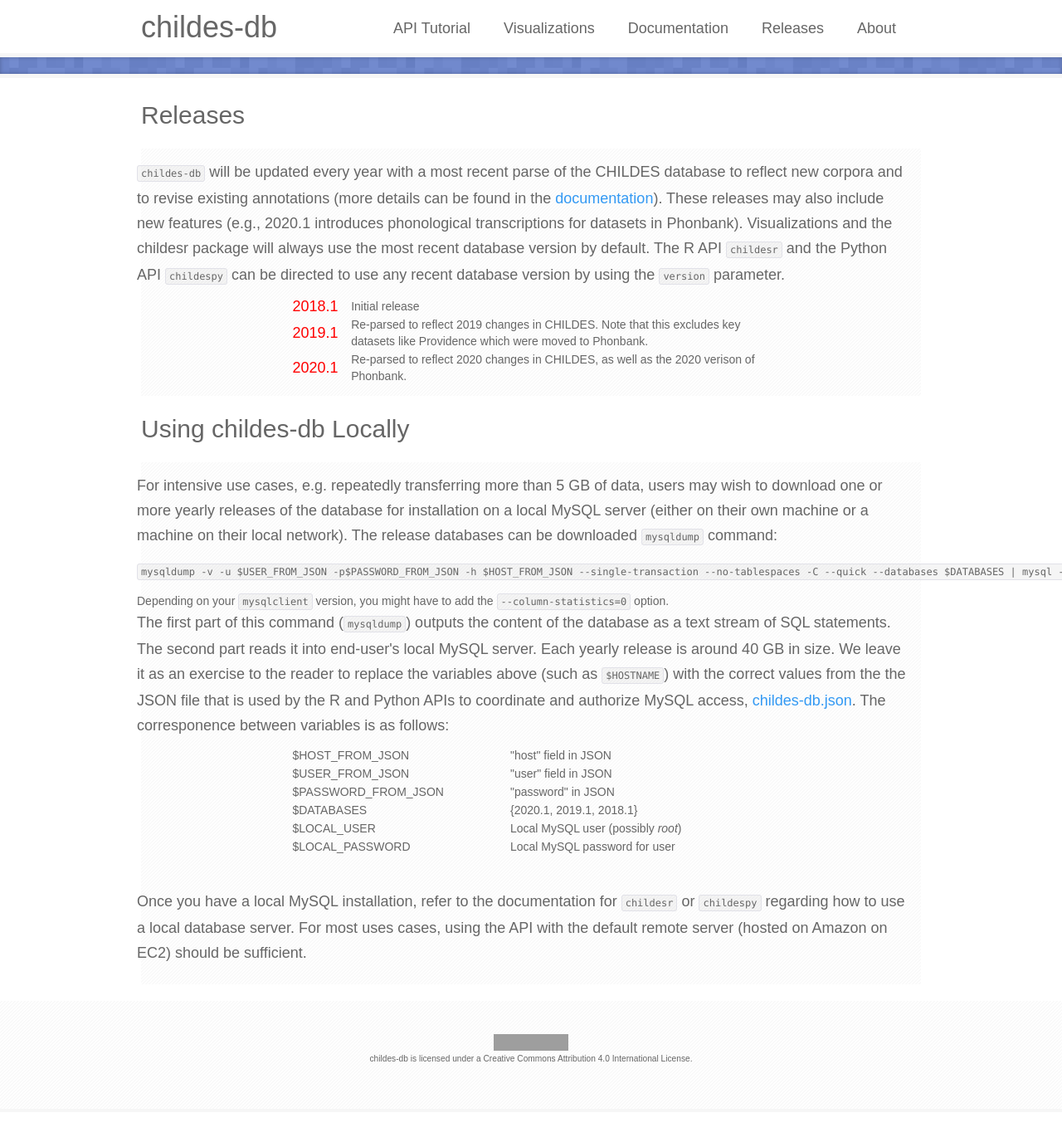
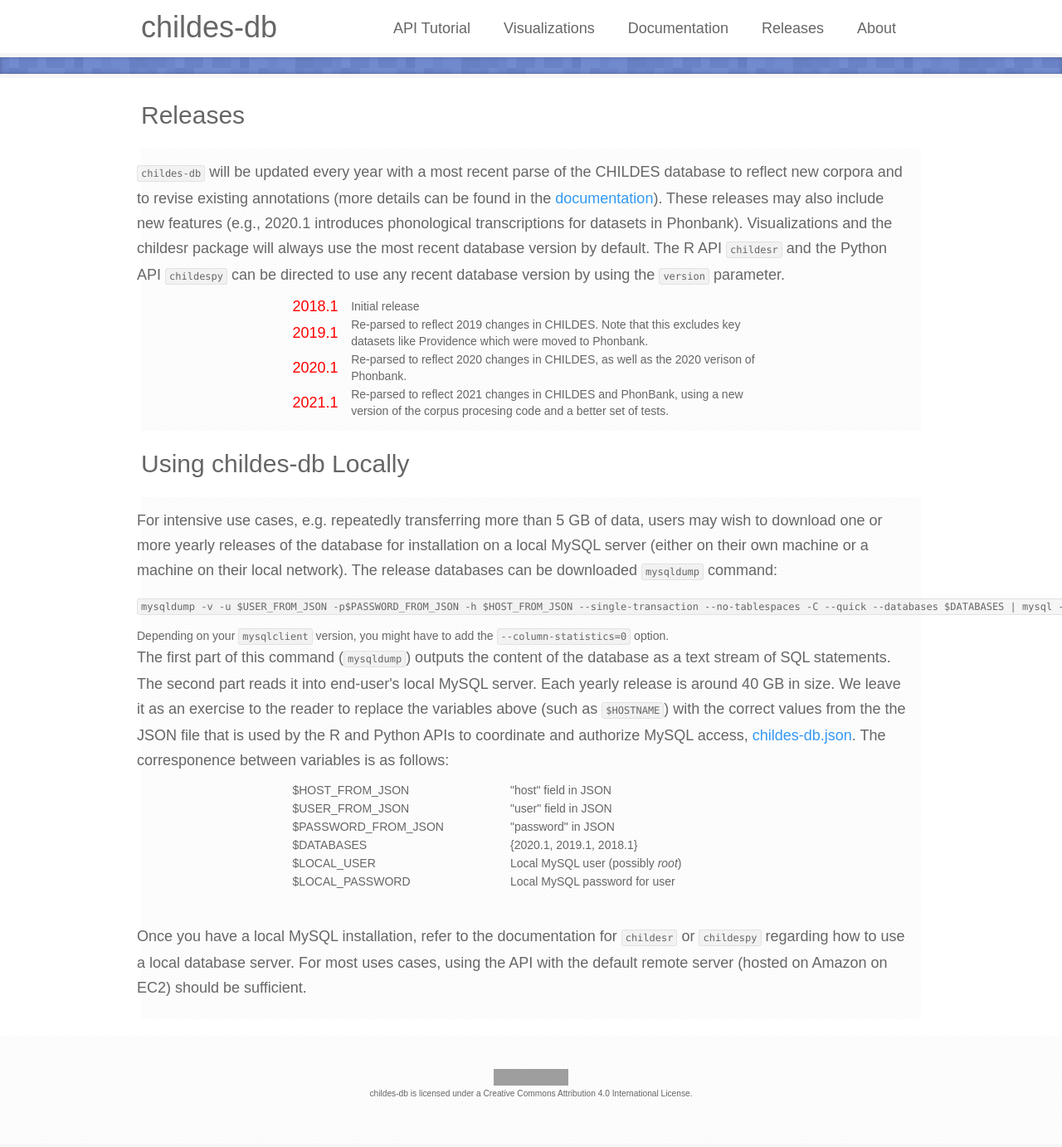
Before and after one commit to langcog/childes-db-website, a Jekyll site: the page built from releases.html, in a window 1280 px wide. Shown: the whole page at 83% size. Built offline with Jekyll 4.4.1, drawn with Linux system fonts in a browser that asks for light colours; some web fonts are replaced; before the commit the page ends 1340 px from its top, so only the background shows below that; grey boxes are pictures that could not be loaded.

Commit message:
updated releases to include 2021.1

```diff
--- a/releases.html
+++ b/releases.html
@@ -32,6 +32,11 @@ title: childes-db Releases
 				    <td><h4 style="color:red;">2020.1 </h4><a name="2020.1"></a></td>
 				    <td>  </td>
 				    <td>Re-parsed to reflect 2020 changes in CHILDES, as well as the 2020 verison of Phonbank.</td>
+				  </tr>
+				  <tr>
+				    <td><h4 style="color:red;">2021.1 </h4><a name="2021.1"></a></td>
+				    <td>  </td>
+				    <td>Re-parsed to reflect 2021 changes in CHILDES and PhonBank, using a new version of the corpus procesing code and a better set of tests.</td>
 				  </tr>
 				</table>
 			</div>
```
